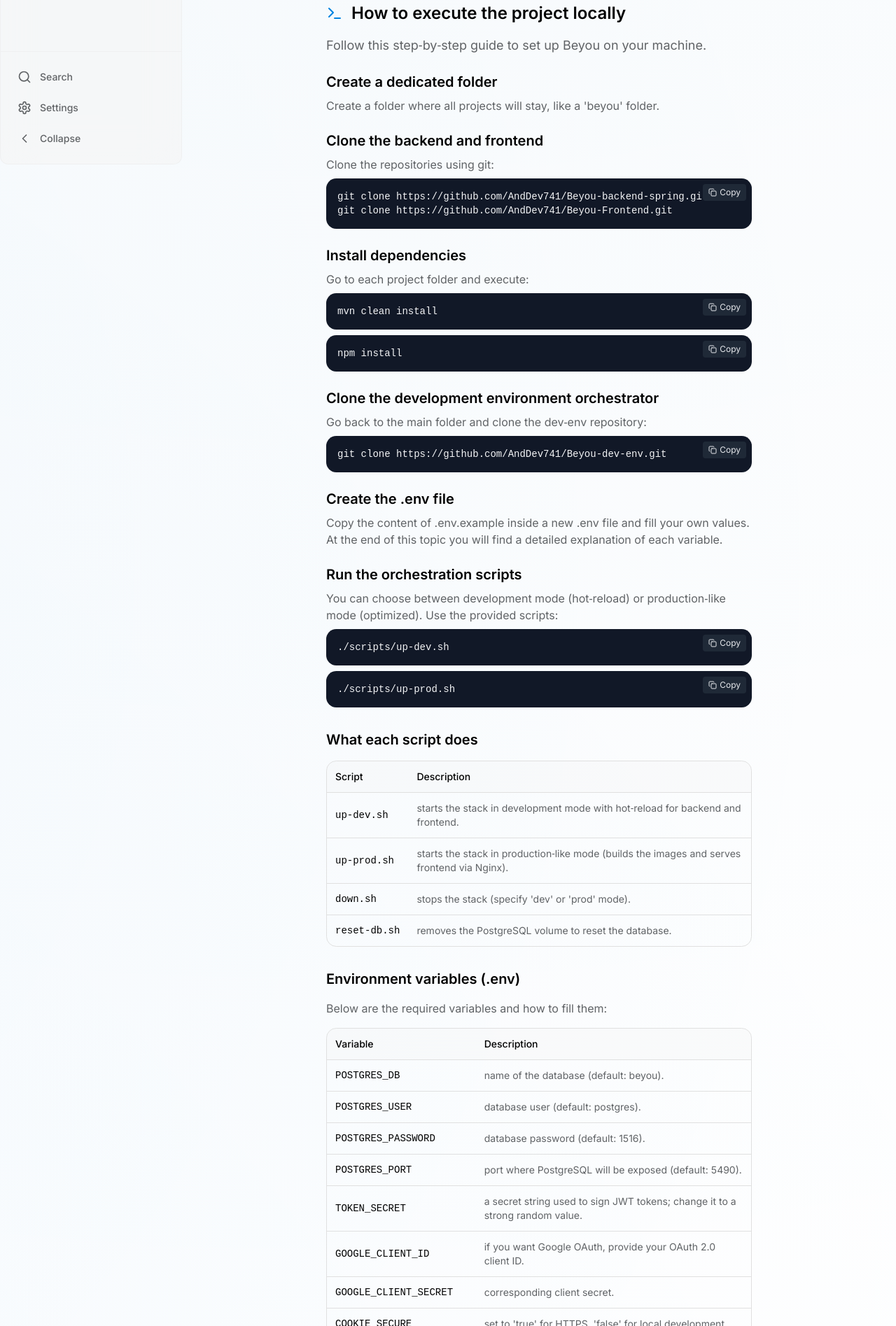
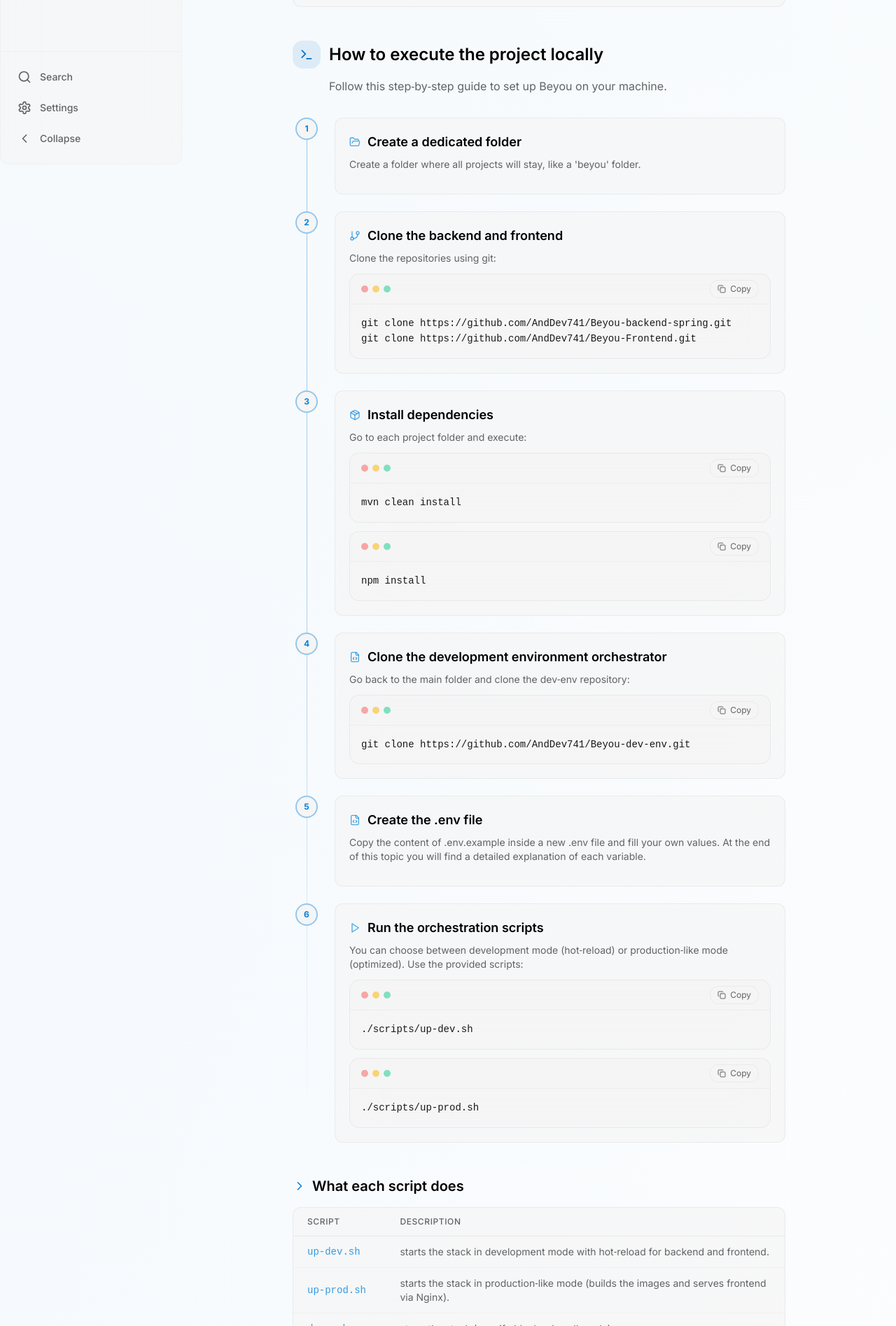
Before and after one commit to AndDev741/Beyou-docs-ui, a React (Vite) app: page /getting-started in a window 1280 px wide. Shown: the part 565-2460 px from the top of the page at 70% size. Built offline with nearby package versions, Linux system fonts and the light colour scheme.

Commit message:
feat: Improving UI/UX of getting started page

```diff
--- a/src/pages/GettingStarted.tsx
+++ b/src/pages/GettingStarted.tsx
@@ -1,7 +1,18 @@
 import { useTranslation } from "react-i18next";
 import { useState } from "react";
 import { MainLayout } from "@/components/layout/MainLayout";
-import { Lightbulb, Terminal, Copy } from "lucide-react";
+import {
+  Lightbulb,
+  Terminal,
+  Copy,
+  Check,
+  FolderOpen,
+  GitBranch,
+  Package,
+  FileCode,
+  Play,
+  ChevronRight,
+} from "lucide-react";
 
 export default function GettingStarted() {
   const { t } = useTranslation();
@@ -16,185 +27,180 @@ export default function GettingStarted() {
     return (
       <button
         onClick={handleCopy}
-        className="inline-flex items-center gap-1 px-2 py-1 text-xs bg-gray-800 text-gray-200 rounded hover:bg-gray-700 transition-colors"
+        className={`inline-flex items-center gap-1.5 px-2.5 py-1 text-xs rounded-md transition-all duration-200 ${
+          copied
+            ? "bg-emerald-500/20 text-emerald-400 border border-emerald-500/30"
+            : "bg-white/5 text-muted-foreground border border-border/50 hover:bg-white/10 hover:text-foreground"
+        }`}
         aria-label="Copy to clipboard"
       >
-        <Copy className="w-3 h-3" />
+        {copied ? <Check className="w-3 h-3" /> : <Copy className="w-3 h-3" />}
         {copied ? t("common.copied") : t("common.copy")}
       </button>
     );
   };
 
+  const CodeBlock = ({ code }: { code: string }) => (
+    <div className="group relative glass-panel !rounded-lg overflow-hidden">
+      <div className="flex items-center justify-between px-4 py-2 border-b border-border/40 bg-muted/20">
+        <div className="flex items-center gap-1.5">
+          <span className="w-2.5 h-2.5 rounded-full bg-red-400/60" />
+          <span className="w-2.5 h-2.5 rounded-full bg-amber-400/60" />
+          <span className="w-2.5 h-2.5 rounded-full bg-emerald-400/60" />
+        </div>
+        <CopyButton text={code} />
+      </div>
+      <pre className="p-4 overflow-x-auto text-sm font-mono text-foreground/90 leading-relaxed">
+        {code}
+      </pre>
+    </div>
+  );
+
+  const stepIcons = [FolderOpen, GitBranch, Package, FileCode, FileCode, Play];
+
+  const steps = [
+    "createFolder",
+    "cloneBackendFrontend",
+    "installDependencies",
+    "cloneDevEnv",
+    "createEnvFile",
+    "runScripts",
+  ] as const;
+
   return (
     <MainLayout>
-      <div className="max-w-2xl mx-auto px-4 md:px-8 py-12 md:py-16">
-        <h1 className="text-3xl font-bold text-foreground mb-3">
+      <div className="fade-in max-w-3xl mx-auto px-4 md:px-8 py-12 md:py-16">
+        {/* Header */}
+        <div className="mb-12">
+          <h1 className="text-4xl font-bold gradient-text mb-4">
             {t("gettingStarted.title")}
           </h1>
-        <p className="text-lg text-muted-foreground">
+          <p className="text-lg text-muted-foreground leading-relaxed">
             {t("gettingStarted.description")}
           </p>
-        <div className="mt-8">
-          <div className="flex items-center gap-3 mb-4">
-            <Lightbulb className="w-6 h-6 text-primary" />
+        </div>
+
+        {/* Why Beyou Section */}
+        <section className="mb-12">
+          <div className="glass-panel gradient-border p-6">
+            <div className="flex items-center gap-3 mb-3">
+              <div className="flex items-center justify-center w-10 h-10 rounded-lg bg-primary/10">
+                <Lightbulb className="w-5 h-5 text-primary" />
+              </div>
               <h2 className="text-2xl font-semibold text-foreground">
                 {t("gettingStarted.whyBeyou.title")}
               </h2>
             </div>
-          <p className="text-lg text-muted-foreground">
+            <p className="text-muted-foreground leading-relaxed pl-[52px]">
               {t("gettingStarted.whyBeyou.paragraph")}
             </p>
           </div>
-        <div className="mt-8">
-          <div className="flex items-center gap-3 mb-4">
-            <Terminal className="w-6 h-6 text-primary" />
+        </section>
+
+        {/* Local Execution Section */}
+        <section>
+          <div className="flex items-center gap-3 mb-3">
+            <div className="flex items-center justify-center w-10 h-10 rounded-lg bg-accent/10">
+              <Terminal className="w-5 h-5 text-accent" />
+            </div>
             <h2 className="text-2xl font-semibold text-foreground">
               {t("gettingStarted.localExecution.title")}
             </h2>
           </div>
-          <p className="text-lg text-muted-foreground mb-6">
+          <p className="text-muted-foreground leading-relaxed mb-8 pl-[52px]">
             {t("gettingStarted.localExecution.description")}
           </p>
 
-          {/* Step 1 */}
-          <div className="mb-6">
-            <h3 className="text-xl font-semibold text-foreground mb-2">
-              {t("gettingStarted.localExecution.steps.createFolder.title")}
-            </h3>
-            <p className="text-muted-foreground">
-              {t("gettingStarted.localExecution.steps.createFolder.description")}
-            </p>
+          {/* Steps */}
+          <div className="relative space-y-6 ml-5">
+            {/* Vertical connector line */}
+            <div className="absolute left-0 top-6 bottom-6 w-px bg-gradient-to-b from-primary/40 via-accent/30 to-transparent" />
+
+            {steps.map((stepKey, index) => {
+              const StepIcon = stepIcons[index];
+              const stepPath = `gettingStarted.localExecution.steps.${stepKey}`;
+
+              return (
+                <div key={stepKey} className="relative pl-10">
+                  {/* Step number circle */}
+                  <div className="absolute left-0 -translate-x-1/2 flex items-center justify-center w-8 h-8 rounded-full bg-card border-2 border-primary/40 text-primary text-xs font-bold z-10">
+                    {index + 1}
                   </div>
 
-          {/* Step 2 */}
-          <div className="mb-6">
-            <h3 className="text-xl font-semibold text-foreground mb-2">
-              {t("gettingStarted.localExecution.steps.cloneBackendFrontend.title")}
+                  <div className="glass-panel p-5 transition-all duration-200 hover:neon-glow">
+                    <div className="flex items-center gap-2.5 mb-2">
+                      <StepIcon className="w-4 h-4 text-primary/70" />
+                      <h3 className="text-lg font-semibold text-foreground">
+                        {t(`${stepPath}.title`)}
                       </h3>
-            <p className="text-muted-foreground mb-2">
-              {t("gettingStarted.localExecution.steps.cloneBackendFrontend.description")}
+                    </div>
+                    <p className="text-sm text-muted-foreground mb-3">
+                      {t(`${stepPath}.description`)}
                     </p>
-            <div className="relative">
-              <pre className="bg-gray-900 text-gray-100 p-4 rounded-lg overflow-x-auto text-sm">
-                {t("gettingStarted.localExecution.steps.cloneBackendFrontend.code")}
-              </pre>
-              <div className="absolute top-2 right-2">
-                <CopyButton text={t("gettingStarted.localExecution.steps.cloneBackendFrontend.code")} />
+
+                    {/* Code blocks for steps that have them */}
+                    {stepKey === "cloneBackendFrontend" && (
+                      <CodeBlock code={t(`${stepPath}.code`)} />
+                    )}
+                    {stepKey === "installDependencies" && (
+                      <div className="space-y-3">
+                        <CodeBlock code={t(`${stepPath}.codeBackend`)} />
+                        <CodeBlock code={t(`${stepPath}.codeFrontend`)} />
+                      </div>
+                    )}
+                    {stepKey === "cloneDevEnv" && (
+                      <CodeBlock code={t(`${stepPath}.code`)} />
+                    )}
+                    {stepKey === "runScripts" && (
+                      <div className="space-y-3">
+                        <CodeBlock code={t(`${stepPath}.scriptDev`)} />
+                        <CodeBlock code={t(`${stepPath}.scriptProd`)} />
+                      </div>
+                    )}
                   </div>
                 </div>
+              );
+            })}
           </div>
 
-          {/* Step 3 */}
-          <div className="mb-6">
-            <h3 className="text-xl font-semibold text-foreground mb-2">
-              {t("gettingStarted.localExecution.steps.installDependencies.title")}
-            </h3>
-            <p className="text-muted-foreground mb-2">
-              {t("gettingStarted.localExecution.steps.installDependencies.description")}
-            </p>
-            <div className="space-y-2">
-              <div className="relative">
-                <pre className="bg-gray-900 text-gray-100 p-4 rounded-lg overflow-x-auto text-sm">
-                  {t("gettingStarted.localExecution.steps.installDependencies.codeBackend")}
-                </pre>
-                <div className="absolute top-2 right-2">
-                  <CopyButton text={t("gettingStarted.localExecution.steps.installDependencies.codeBackend")} />
-                </div>
-              </div>
-              <div className="relative">
-                <pre className="bg-gray-900 text-gray-100 p-4 rounded-lg overflow-x-auto text-sm">
-                  {t("gettingStarted.localExecution.steps.installDependencies.codeFrontend")}
-                </pre>
-                <div className="absolute top-2 right-2">
-                  <CopyButton text={t("gettingStarted.localExecution.steps.installDependencies.codeFrontend")} />
-                </div>
-              </div>
-            </div>
-          </div>
-
-          {/* Step 4 */}
-          <div className="mb-6">
-            <h3 className="text-xl font-semibold text-foreground mb-2">
-              {t("gettingStarted.localExecution.steps.cloneDevEnv.title")}
-            </h3>
-            <p className="text-muted-foreground mb-2">
-              {t("gettingStarted.localExecution.steps.cloneDevEnv.description")}
-            </p>
-            <div className="relative">
-              <pre className="bg-gray-900 text-gray-100 p-4 rounded-lg overflow-x-auto text-sm">
-                {t("gettingStarted.localExecution.steps.cloneDevEnv.code")}
-              </pre>
-              <div className="absolute top-2 right-2">
-                <CopyButton text={t("gettingStarted.localExecution.steps.cloneDevEnv.code")} />
-              </div>
-            </div>
-          </div>
-
-          {/* Step 5 */}
-          <div className="mb-6">
-            <h3 className="text-xl font-semibold text-foreground mb-2">
-              {t("gettingStarted.localExecution.steps.createEnvFile.title")}
-            </h3>
-            <p className="text-muted-foreground">
-              {t("gettingStarted.localExecution.steps.createEnvFile.description")}
-            </p>
-          </div>
-
-          {/* Step 6 */}
-          <div className="mb-6">
-            <h3 className="text-xl font-semibold text-foreground mb-2">
-              {t("gettingStarted.localExecution.steps.runScripts.title")}
-            </h3>
-            <p className="text-muted-foreground mb-2">
-              {t("gettingStarted.localExecution.steps.runScripts.description")}
-            </p>
-            <div className="space-y-2">
-              <div className="relative">
-                <pre className="bg-gray-900 text-gray-100 p-4 rounded-lg overflow-x-auto text-sm">
-                  {t("gettingStarted.localExecution.steps.runScripts.scriptDev")}
-                </pre>
-                <div className="absolute top-2 right-2">
-                  <CopyButton text={t("gettingStarted.localExecution.steps.runScripts.scriptDev")} />
-                </div>
-              </div>
-              <div className="relative">
-                <pre className="bg-gray-900 text-gray-100 p-4 rounded-lg overflow-x-auto text-sm">
-                  {t("gettingStarted.localExecution.steps.runScripts.scriptProd")}
-                </pre>
-                <div className="absolute top-2 right-2">
-                  <CopyButton text={t("gettingStarted.localExecution.steps.runScripts.scriptProd")} />
-                </div>
-              </div>
-            </div>
-          </div>
-
-          {/* Scripts Explanation */}
-          <div className="mt-8">
-            <h3 className="text-xl font-semibold text-foreground mb-4">
+          {/* Scripts Reference Table */}
+          <div className="mt-12">
+            <h3 className="text-xl font-semibold text-foreground mb-4 flex items-center gap-2">
+              <ChevronRight className="w-5 h-5 text-primary" />
               {t("gettingStarted.localExecution.scriptsExplanation.title")}
             </h3>
-            <div className="overflow-x-auto rounded-lg border border-border">
-              <table className="w-full border-collapse text-sm">
+            <div className="glass-panel overflow-hidden">
+              <table className="w-full text-sm">
                 <thead>
-                  <tr className="border-b border-border bg-muted/30">
-                    <th className="p-3 text-left font-medium text-foreground">Script</th>
-                    <th className="p-3 text-left font-medium text-foreground">Description</th>
+                  <tr className="border-b border-border/60">
+                    <th className="px-5 py-3 text-left font-medium text-muted-foreground uppercase text-xs tracking-wider">
+                      Script
+                    </th>
+                    <th className="px-5 py-3 text-left font-medium text-muted-foreground uppercase text-xs tracking-wider">
+                      Description
+                    </th>
                   </tr>
                 </thead>
                 <tbody>
-                  {[
-                    "upDev",
-                    "upProd",
-                    "down",
-                    "resetDb"
-                  ].map((key) => {
-                    const text = t(`gettingStarted.localExecution.scriptsExplanation.${key}`);
-                    const [script, ...rest] = text.split(' – ');
-                    const description = rest.join(' – ');
+                  {["upDev", "upProd", "down", "resetDb"].map((key, i) => {
+                    const text = t(
+                      `gettingStarted.localExecution.scriptsExplanation.${key}`
+                    );
+                    const [script, ...rest] = text.split(" – ");
+                    const description = rest.join(" – ");
                     return (
-                      <tr key={key} className="border-b border-border last:border-b-0 hover:bg-muted/10">
-                        <td className="p-3 font-mono text-foreground">{script}</td>
-                        <td className="p-3 text-muted-foreground">{description}</td>
+                      <tr
+                        key={key}
+                        className={`border-b border-border/30 last:border-b-0 transition-colors hover:bg-primary/5 ${
+                          i % 2 === 0 ? "bg-muted/5" : ""
+                        }`}
+                      >
+                        <td className="px-5 py-3 font-mono text-sm text-primary/80">
+                          {script}
+                        </td>
+                        <td className="px-5 py-3 text-muted-foreground">
+                          {description}
+                        </td>
                       </tr>
                     );
                   })}
@@ -203,20 +209,25 @@ export default function GettingStarted() {
             </div>
           </div>
 
-          {/* Env Explanation */}
-          <div className="mt-8">
-            <h3 className="text-xl font-semibold text-foreground mb-4">
+          {/* Env Variables Table */}
+          <div className="mt-10">
+            <h3 className="text-xl font-semibold text-foreground mb-3 flex items-center gap-2">
+              <ChevronRight className="w-5 h-5 text-primary" />
               {t("gettingStarted.localExecution.envExplanation.title")}
             </h3>
             <p className="text-muted-foreground mb-4">
               {t("gettingStarted.localExecution.envExplanation.description")}
             </p>
-            <div className="overflow-x-auto rounded-lg border border-border">
-              <table className="w-full border-collapse text-sm">
+            <div className="glass-panel overflow-hidden">
+              <table className="w-full text-sm">
                 <thead>
-                  <tr className="border-b border-border bg-muted/30">
-                    <th className="p-3 text-left font-medium text-foreground">Variable</th>
-                    <th className="p-3 text-left font-medium text-foreground">Description</th>
+                  <tr className="border-b border-border/60">
+                    <th className="px-5 py-3 text-left font-medium text-muted-foreground uppercase text-xs tracking-wider">
+                      Variable
+                    </th>
+                    <th className="px-5 py-3 text-left font-medium text-muted-foreground uppercase text-xs tracking-wider">
+                      Description
+                    </th>
                   </tr>
                 </thead>
                 <tbody>
@@ -232,15 +243,26 @@ export default function GettingStarted() {
                     "corsAllowedPattern",
                     "mailSettings",
                     "frontendUrl",
-                    "docsImportSettings"
-                  ].map((key) => {
-                    const text = t(`gettingStarted.localExecution.envExplanation.${key}`);
-                    const [variable, ...rest] = text.split(' – ');
-                    const description = rest.join(' – ');
+                    "docsImportSettings",
+                  ].map((key, i) => {
+                    const text = t(
+                      `gettingStarted.localExecution.envExplanation.${key}`
+                    );
+                    const [variable, ...rest] = text.split(" – ");
+                    const description = rest.join(" – ");
                     return (
-                      <tr key={key} className="border-b border-border last:border-b-0 hover:bg-muted/10">
-                        <td className="p-3 font-mono text-foreground">{variable}</td>
-                        <td className="p-3 text-muted-foreground">{description}</td>
+                      <tr
+                        key={key}
+                        className={`border-b border-border/30 last:border-b-0 transition-colors hover:bg-primary/5 ${
+                          i % 2 === 0 ? "bg-muted/5" : ""
+                        }`}
+                      >
+                        <td className="px-5 py-3 font-mono text-sm text-primary/80 whitespace-nowrap">
+                          {variable}
+                        </td>
+                        <td className="px-5 py-3 text-muted-foreground">
+                          {description}
+                        </td>
                       </tr>
                     );
                   })}
@@ -248,7 +270,7 @@ export default function GettingStarted() {
               </table>
             </div>
           </div>
-        </div>
+        </section>
       </div>
     </MainLayout>
   );
```
Lines whose indentation alone changed are shown as unchanged.
